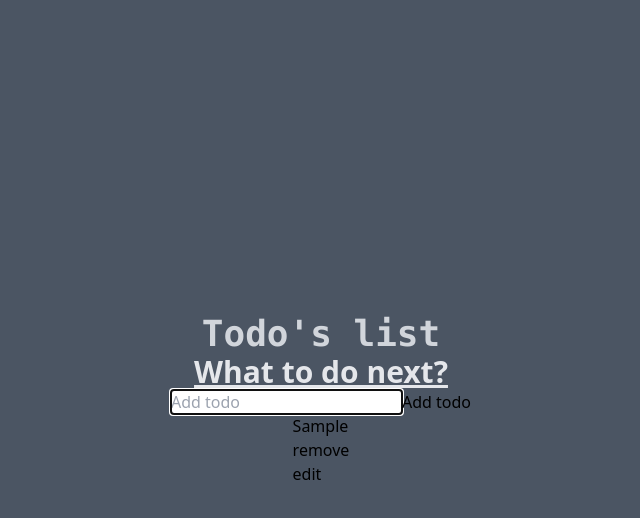
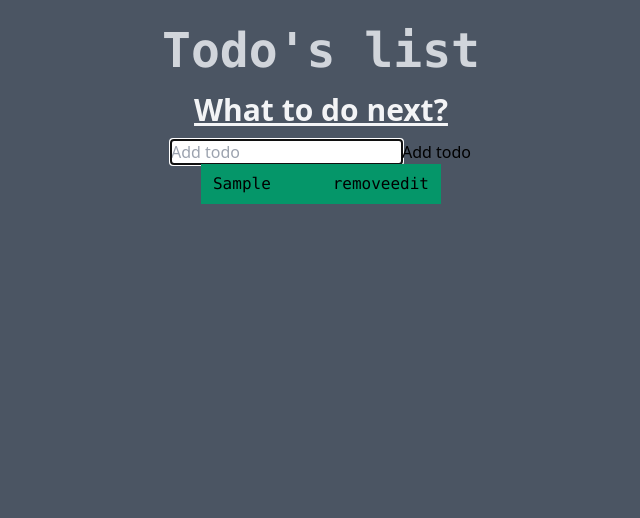
Before and after one commit to Fankyzene/todo-app-origindev, a React (Vite) app: page / in a window 1280 px wide. Both pictures are taken after typing "Sample" into the empty fields and a click on the button "Add todo". Shown: the top 518 px of the page, without its empty margins (319-959 px from the left). Built offline with nearby package versions, Linux system fonts and the light colour scheme.

Commit message:
button placement

```diff
--- a/src/App.js
+++ b/src/App.js
@@ -4,7 +4,7 @@ import Todolist from './components/TodoList/Todolist'
 const App = () => {
   return (
     <>
-      <header class="font-bold text-4xl font-mono text-gray-300 max-w-md">
+      <header class="text-5xl m-1.5 font-bold text-4xl font-mono text-gray-300 max-w-md">
         Todo's list
       </header>
       <Todolist />
--- a/src/components/Todo/Todo.js
+++ b/src/components/Todo/Todo.js
@@ -21,15 +21,19 @@ function Todo({ todos, completeTodo, removeTodo, updateTodo }) {
   }
 
   return todos.map((todo, index) => (
-    <div>
+    <div class="">
       <div
-        className={todo.isComplete ? 'todo-row complete' : 'todo-row'}
+        class={
+          todo.isComplete
+            ? 'flex flex-row items-center content-end gap-y-1.5 justify-between text-base p-3 font-mono w-60 h-10 bg-orange-600'
+            : 'flex flex-row items-center content-end gap-y-1.5 justify-between text-base p-3 font-mono w-60 h-10 bg-green-600'
+        }
         key={index}
       >
         <div key={todo.id} onClick={() => completeTodo(todo.id)}>
           {todo.text}
         </div>
-        <div className="icons">
+        <div class="flex flex-row ">
           <div className="delete-icon" onClick={() => removeTodo(todo.id)}>
             remove
           </div>
--- a/src/components/TodoList/Todolist.js
+++ b/src/components/TodoList/Todolist.js
@@ -13,7 +13,6 @@ function Todolist() {
     const newTodos = [todo, ...todos]
 
     setTodos(newTodos)
-    console.log(todo, ...todos)
   }
 
   const updateTodo = (todoId, newValue) => {
@@ -33,17 +32,19 @@ function Todolist() {
   }
 
   const completeTodo = (id) => {
+    console.log(todos)
     let updatedTodos = todos.map((todo) => {
       if (todo.id === id) {
         todo.isComplete = !todo.isComplete
         return todo
       }
       setTodos(updatedTodos)
+      console.log(todos)
     })
   }
   return (
     <div class="flex flex-col items-center justify-center">
-      <h1 class="text-3xl font-bold underline text-gray-200 max-w-sm">
+      <h1 class="text-3xl m-3 font-bold underline text-gray-100 max-w-sm">
         What to do next?
       </h1>
       <TodoForm onSubmit={addTodo} />
--- a/src/index.html
+++ b/src/index.html
@@ -8,7 +8,7 @@
     <title>Todos</title>
 </head>
 <body >
-    <div id="root" class="bg-gray-600 flex flex-col  items-center justify-center w-screen h-screen"></div>
+    <div id="root" class=" bg-gray-600 flex flex-col  items-center justify-start w-screen h-screen pt-5"></div>
     <script src="./index.js"></script>
 </body>
 </html>
```
Also changed, not shown: 3 other files (tests, documents, lock files or other folders).
